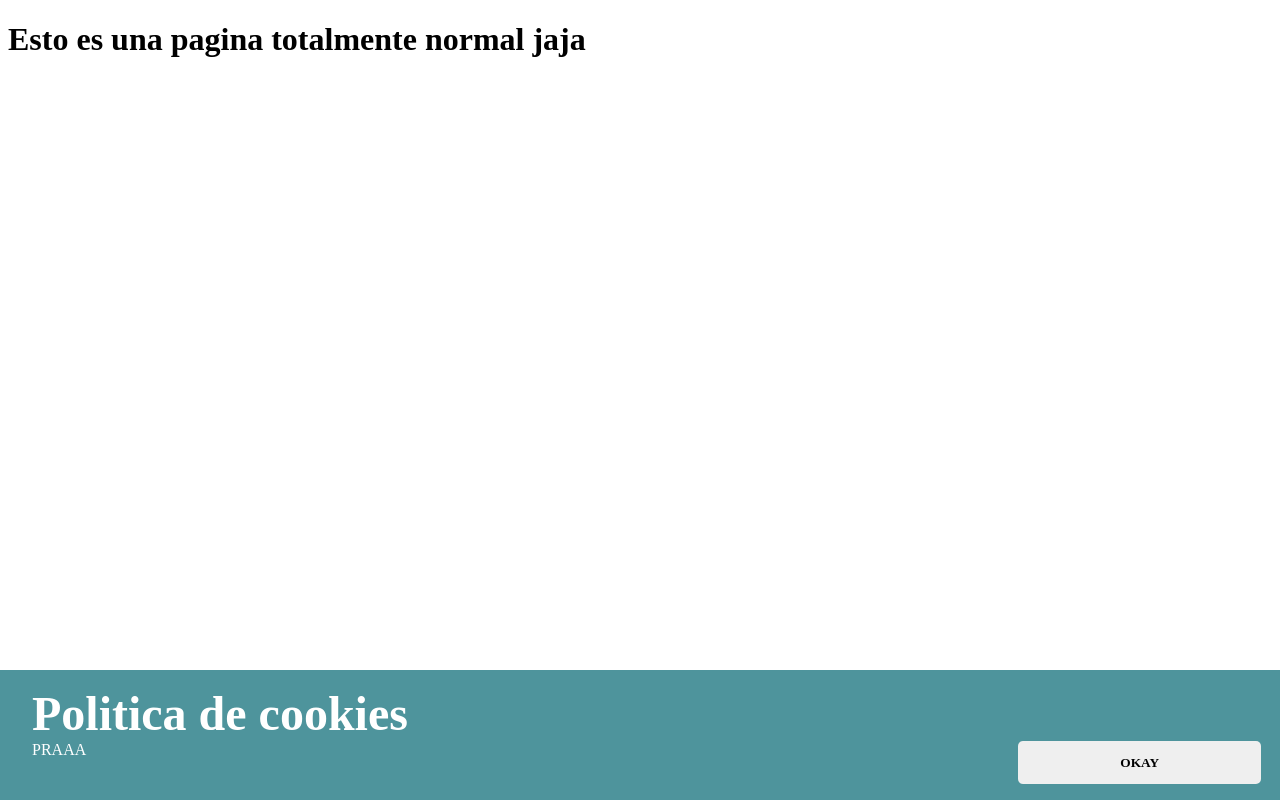
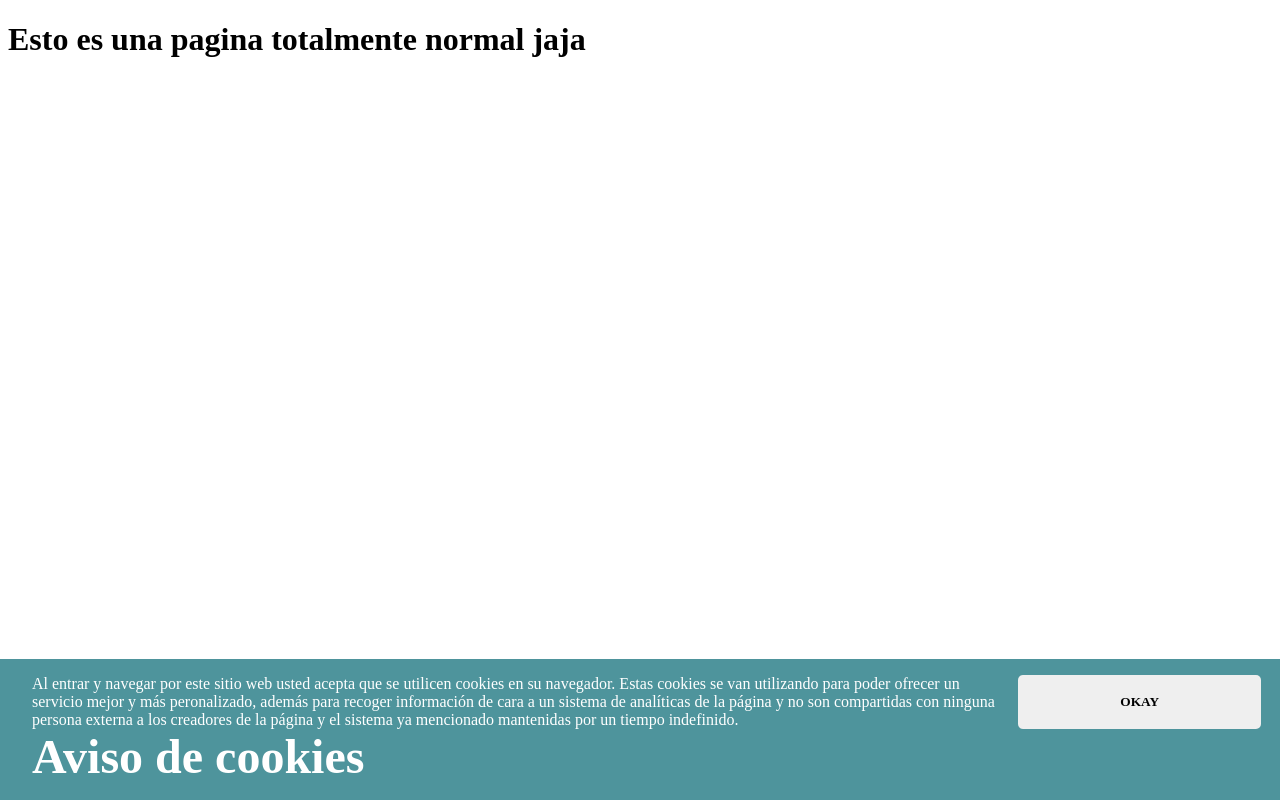
Before and after one commit to SergioMorenoAntequera/want-cookies, a plain HTML site: page index.html in a window 1280 px wide. Drawn offline with Linux system fonts and the light colour scheme.

Commit message:
Custom title Done

```diff
--- a/index.html
+++ b/index.html
@@ -11,7 +11,6 @@
     <h1>Esto es una pagina totalmente normal jaja</h1>
 
     <div id="takecookies">
-        <h1> Aviso de cookies </h1>
 
         <div class="content">
             <p>
--- a/takecookies/tc.js
+++ b/takecookies/tc.js
@@ -5,9 +5,12 @@ class TakeCookies {
         this.tc  = document.querySelector("#takecookies");
         this.cta = document.querySelector("#takecookies .cta button");
 
-        if(options!==null){
+        // Title
+        this.tc.appendChild(document.createElement("h1"));
         if(options.title !== undefined){
             this.tc.querySelector("h1").innerHTML = options.title;
+        } else {
+            this.tc.querySelector("h1").innerHTML = "Aviso de cookies";
         }
 
 
@@ -16,7 +19,7 @@ class TakeCookies {
         } else {
             this.tc.querySelector(".content p").innerHTML = "Al entrar y navegar por este sitio web usted acepta que se utilicen cookies en su navegador. Estas cookies se van utilizando para poder ofrecer un servicio mejor y más peronalizado, además para recoger información de cara a un sistema de analíticas de la página y no son compartidas con ninguna persona externa a los creadores de la página y el sistema ya mencionado mantenidas por un tiempo indefinido. ";
         }
-        }
+
 
 
         if(this.checkCookies()){
@@ -50,6 +53,7 @@ class TakeCookies {
 }
 
 let cookiesManager = new TakeCookies({
-    title: "Politica de cookies",
-    text: "PRAAA"
+    // title: "Politica de cookies",
+    // text: "PRAAA",
+
 });
```
Lines whose indentation alone changed are shown as unchanged.
